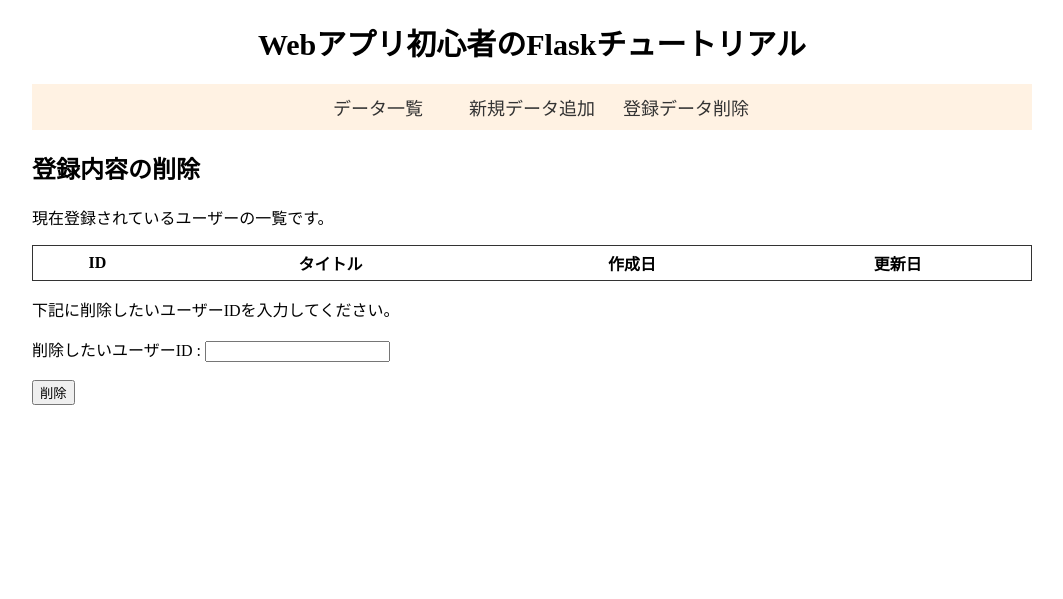
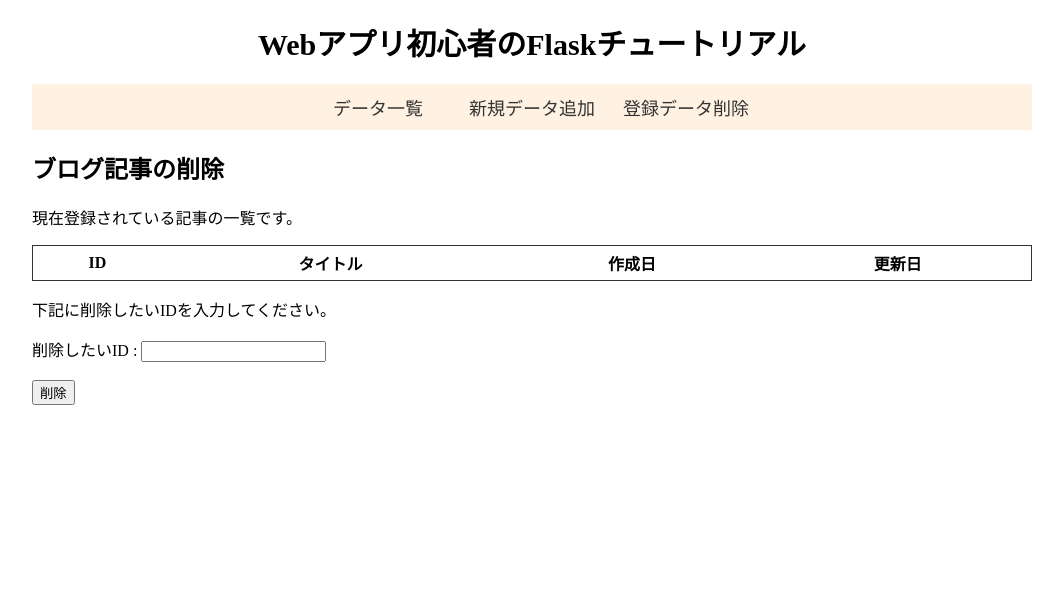
Before and after one commit to MisatoUebo/docker_practice, a Flask app: page /delete in a window 1280 px wide. Shown: the top 599 px of the page, without its empty margins (108-1171 px from the left). Run offline with Flask 3, Linux system fonts and the light colour scheme; data that the repository does not hold is empty; parts of the project's set-up code (start-up, migrations or seed data) failed here and were passed over.

Commit message:
表示テキストの修正など

```diff
--- a/app/src/app.py
+++ b/app/src/app.py
@@ -3,6 +3,7 @@ from flask import Flask,render_template,redirect,flash
 from database import init_db,db
 from models import Todo
 from flask import request
+import datetime
 
 def create_app():
     app = Flask(__name__)
@@ -14,12 +15,12 @@ def create_app():
     @app.route("/")
     def show():
         users = Todo.query.all()
-        return render_template('index.html',pageTitle = "ユーザー一覧画面",users=users)
+        return render_template('index.html',pageTitle = "ブログ一覧",users=users)
 
     @app.route('/add', methods=["GET","POST"])
     def add():
         if request.method == "GET":
-            return render_template("add.html",pageTitle="ユーザー追加画面")
+            return render_template("add.html",pageTitle="ブログ記事作成")
         else:
             title = request.form.get('title') # hoge
             body = request.form.get('body') # hoge
@@ -33,7 +34,7 @@ def create_app():
 
         if request.method == "GET":
             users = Todo.query.all()
-            return render_template('delete.html',pageTitle="ユーザー削除画面",users=users)
+            return render_template('delete.html',pageTitle="ブログ記事削除",users=users)
         else:
             if request.form.get("id") == "":
                 flash("削除したいIDを入力してください", "failed")
@@ -57,10 +58,11 @@ def create_app():
     def update(id):
         post = Todo.query.filter(Todo.id == id).first()
         if request.method == "GET":
-            return render_template("update.html",pageTitle="ユーザー情報編集画面",post=post)
+            return render_template("update.html",pageTitle="ブログ記事編集",post=post)
 
         else:
             post.title=request.form.get("title")
+            post.body=request.form.get("body")
             db.session.commit()
             return redirect("/")
 
--- a/app/src/templates/add.html
+++ b/app/src/templates/add.html
@@ -2,7 +2,7 @@
 {% extends "layout.html" %}
 
 {% block content %}
-<h2>新規ユーザーの登録</h2>
+<h2>ブログ記事作成</h2>
 
 <form method="POST" action="/add">
     <div class="form-group">
--- a/app/src/templates/delete.html
+++ b/app/src/templates/delete.html
@@ -2,8 +2,8 @@
 {% extends "layout.html" %}
 
 {% block content %}
-<h2>登録内容の削除</h2>
-    <p>現在登録されているユーザーの一覧です。</p>
+<h2>ブログ記事の削除</h2>
+    <p>現在登録されている記事の一覧です。</p>
 
     <table>
         <tr>
@@ -23,10 +23,10 @@
         {% endfor %}
     </table>
 
-    <p>下記に削除したいユーザーIDを入力してください。</p>
+    <p>下記に削除したいIDを入力してください。</p>
 
     <form method="POST" action="/delete">
-        <label for="text">削除したいユーザーID :</label>
+        <label for="text">削除したいID :</label>
         <input type="number" name="id"><br><br>
         <input type="submit" value="削除">
     </form>
--- a/app/src/templates/index.html
+++ b/app/src/templates/index.html
@@ -5,7 +5,7 @@
 {% extends "layout.html" %}
 
 {% block content %}
-<h2>データの一覧</h2>
+<h2>データ一覧</h2>
 
 {% for user in users %}
 
```
